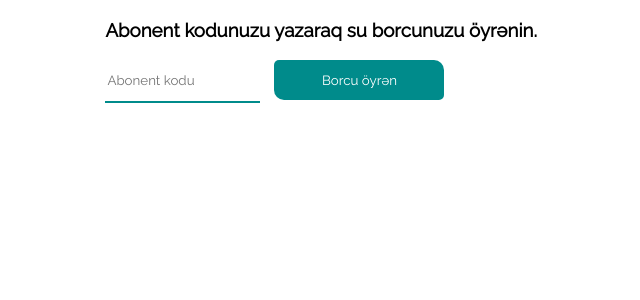
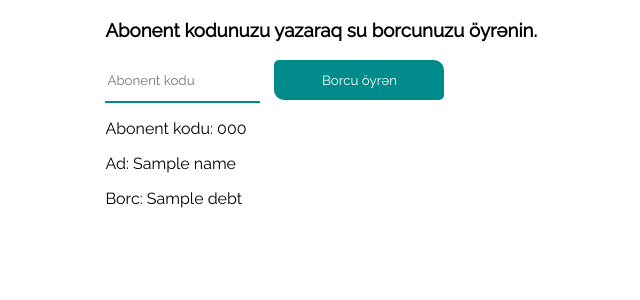
Before and after one commit to Kenan7/waterdebt-flask.herokuapp.com, a Flask app: template templates/index.html in a window 1280 px wide. Shown: the part 260-560 px from the top of the page, without its empty margins (317-957 px from the left). Run offline with Flask 2, Linux system fonts and the light colour scheme; the template is opened without the code that fills it: most values are stand-ins (such as "Sample title", 1, 10 or a date in 2020).

Commit message:
Update index.html

```diff
--- a/templates/index.html
+++ b/templates/index.html
@@ -30,10 +30,12 @@
 			</div>
 
 			<div class="data">
-
+				<p>Abonent kodu: {{ code }}</p>
+				<p>Ad: {{ name }} </p>
+				<p>Borc: {{ debt }}</p>
 			</div>
 		</div>
-	<script>
+<!--	<script>
 		var c = '{{ code }}';
 		var n = '{{ name }}';
 		var d = '{{ debt }}';
@@ -52,7 +54,7 @@
 				.delay(5000);
 			});
 		});
-	</script>
+	</script> -->
 
 </body>
 </html>
```
